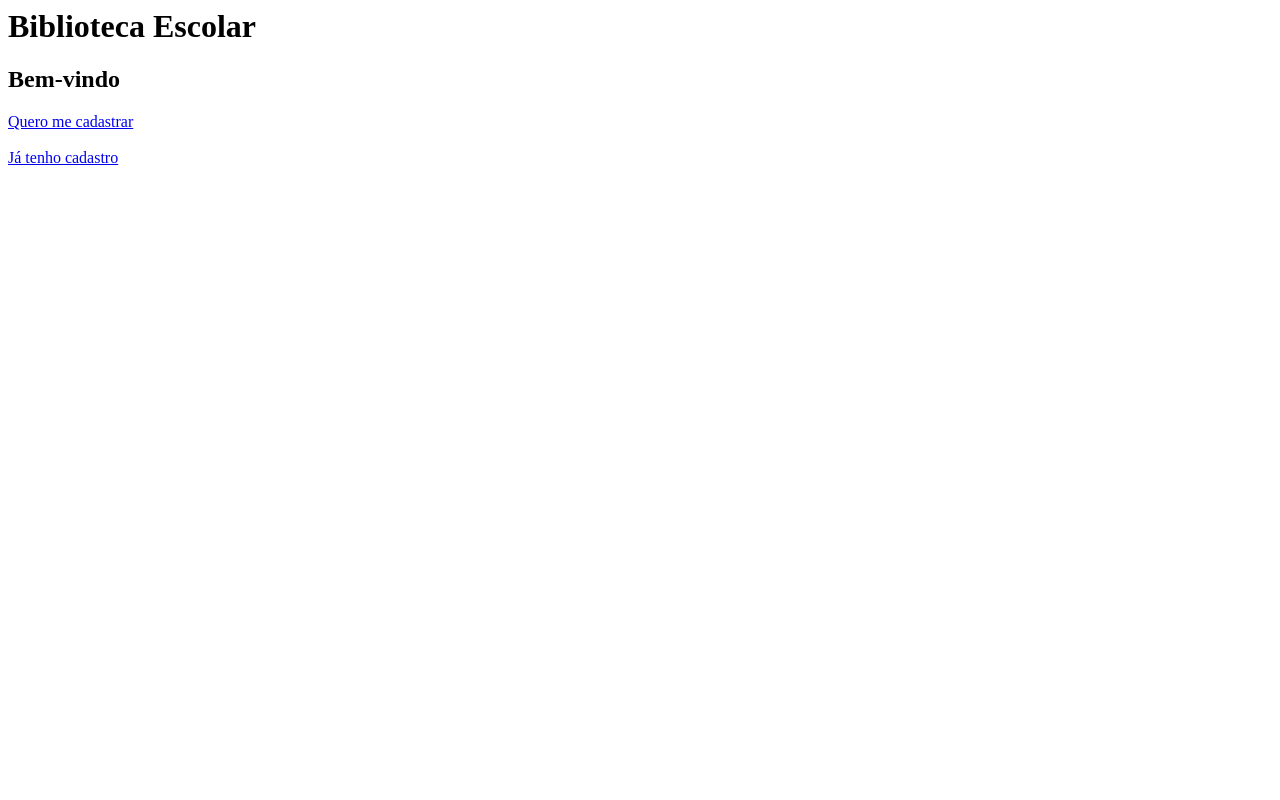
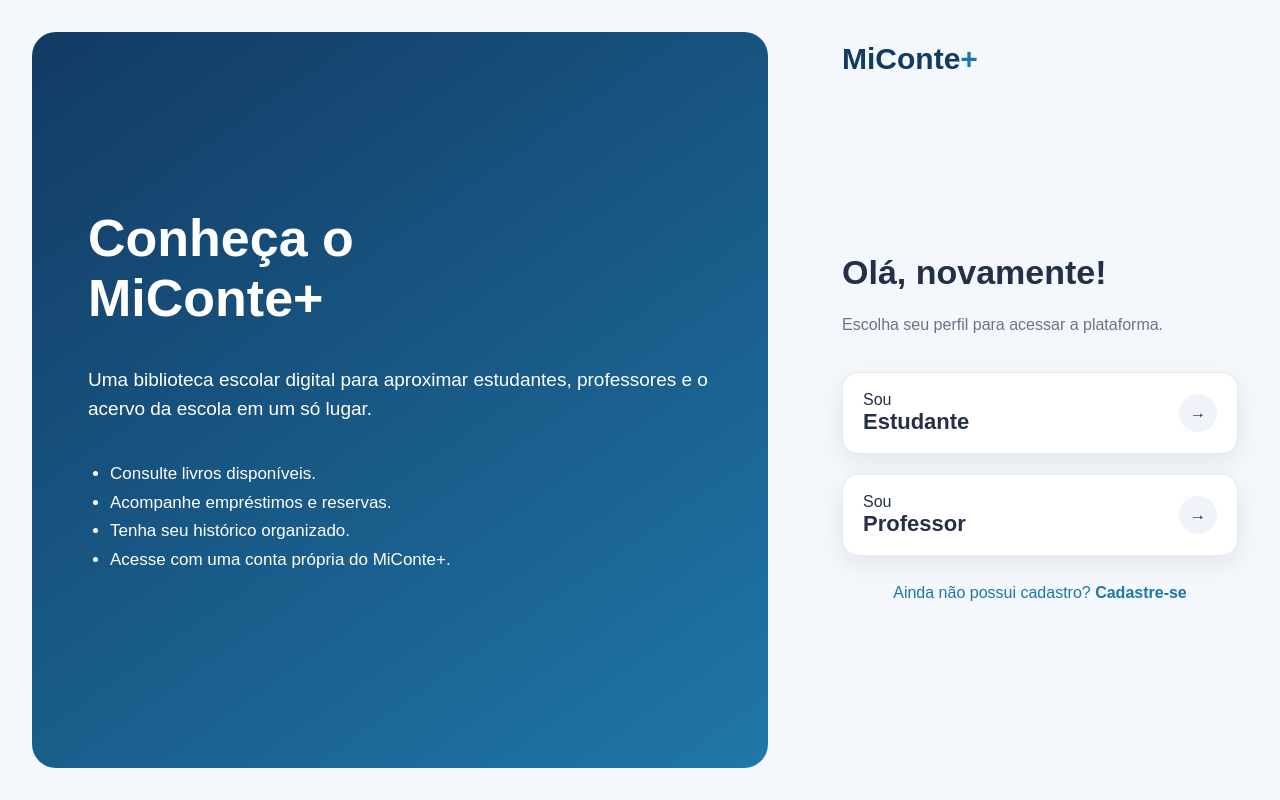
Before and after one commit to vhsaladine-creator/biblioteca_escolar, a Django app: page / in a window 1280 px wide. Run offline with Django 5.2, Linux system fonts and the light colour scheme.

Commit message:
Atualiza página inicial para MiConte+

```diff
--- a/usuarios/templates/home.html
+++ b/usuarios/templates/home.html
@@ -1,13 +1,26 @@
-<h1>Biblioteca Escolar</h1>
-
-<h2>Bem-vindo</h2>
-
-<a href="/cadastro/">
-    Quero me cadastrar
-</a>
-
-<br><br>
-
-<a href="/ja_tenho_cadastro/">
-    Já tenho cadastro
-</a>
+{% extends "base.html" %}
+{% block title %}MiConte+{% endblock %}
+{% block content %}
+<div class="page">
+    <section class="info">
+        <h1>Conheça o <strong>MiConte+</strong></h1>
+        <p>Uma biblioteca escolar digital para aproximar estudantes, professores e o acervo da escola em um só lugar.</p>
+        <ul>
+            <li>Consulte livros disponíveis.</li>
+            <li>Acompanhe empréstimos e reservas.</li>
+            <li>Tenha seu histórico organizado.</li>
+            <li>Acesse com uma conta própria do MiConte+.</li>
+        </ul>
+    </section>
+    <section class="auth">
+        <div class="brand">MiConte<span>+</span></div>
+        <div class="card-area">
+            <h2>Olá, novamente!</h2>
+            <p class="muted">Escolha seu perfil para acessar a plataforma.</p>
+            <a class="choice" href="{% url 'login_aluno' %}"><div>Sou <strong>Estudante</strong></div><div class="arrow">→</div></a>
+            <a class="choice" href="{% url 'login_professor' %}"><div>Sou <strong>Professor</strong></div><div class="arrow">→</div></a>
+            <a class="small-link" href="{% url 'escolha_cadastro' %}">Ainda não possui cadastro? <strong>Cadastre-se</strong></a>
+        </div>
+    </section>
+</div>
+{% endblock %}
```
